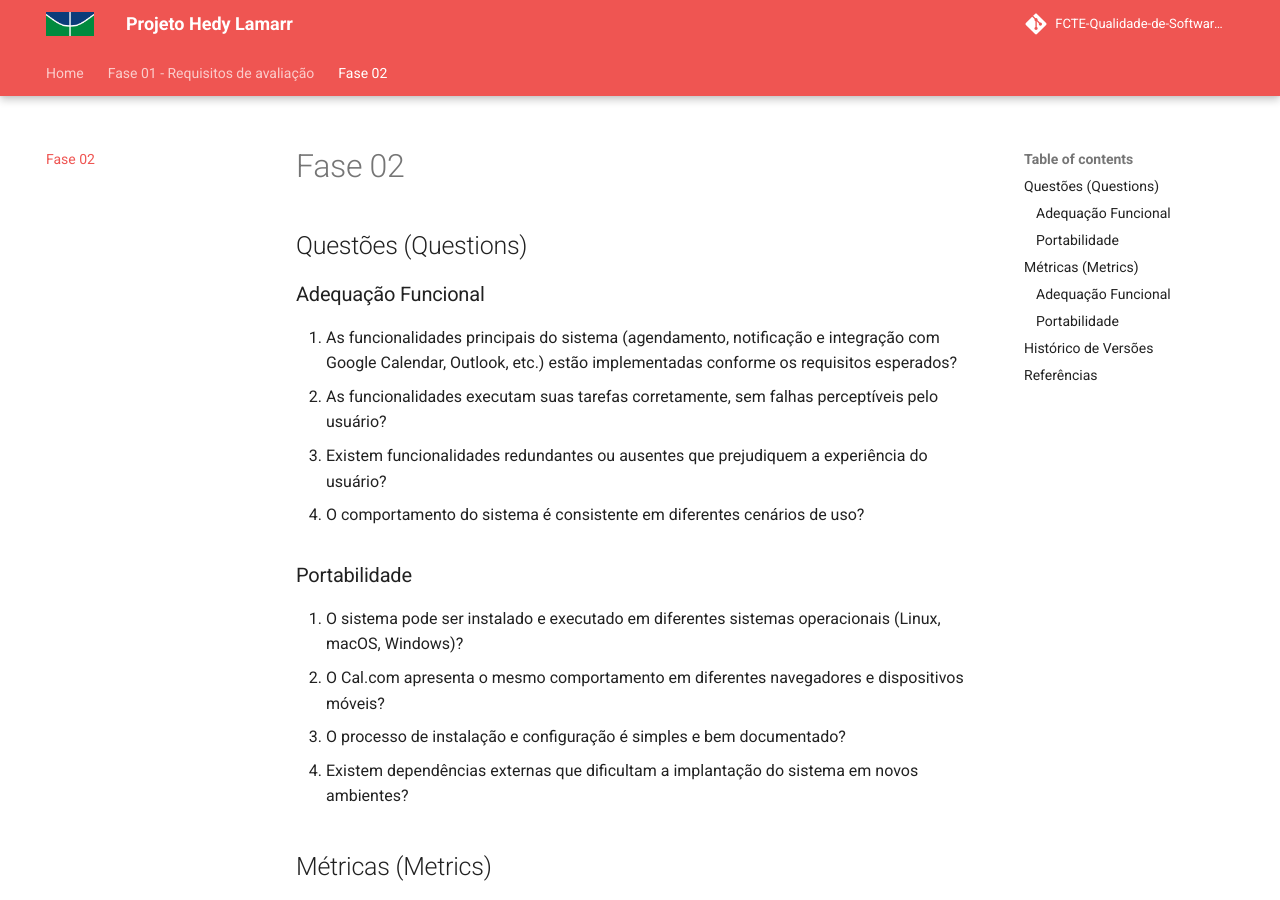
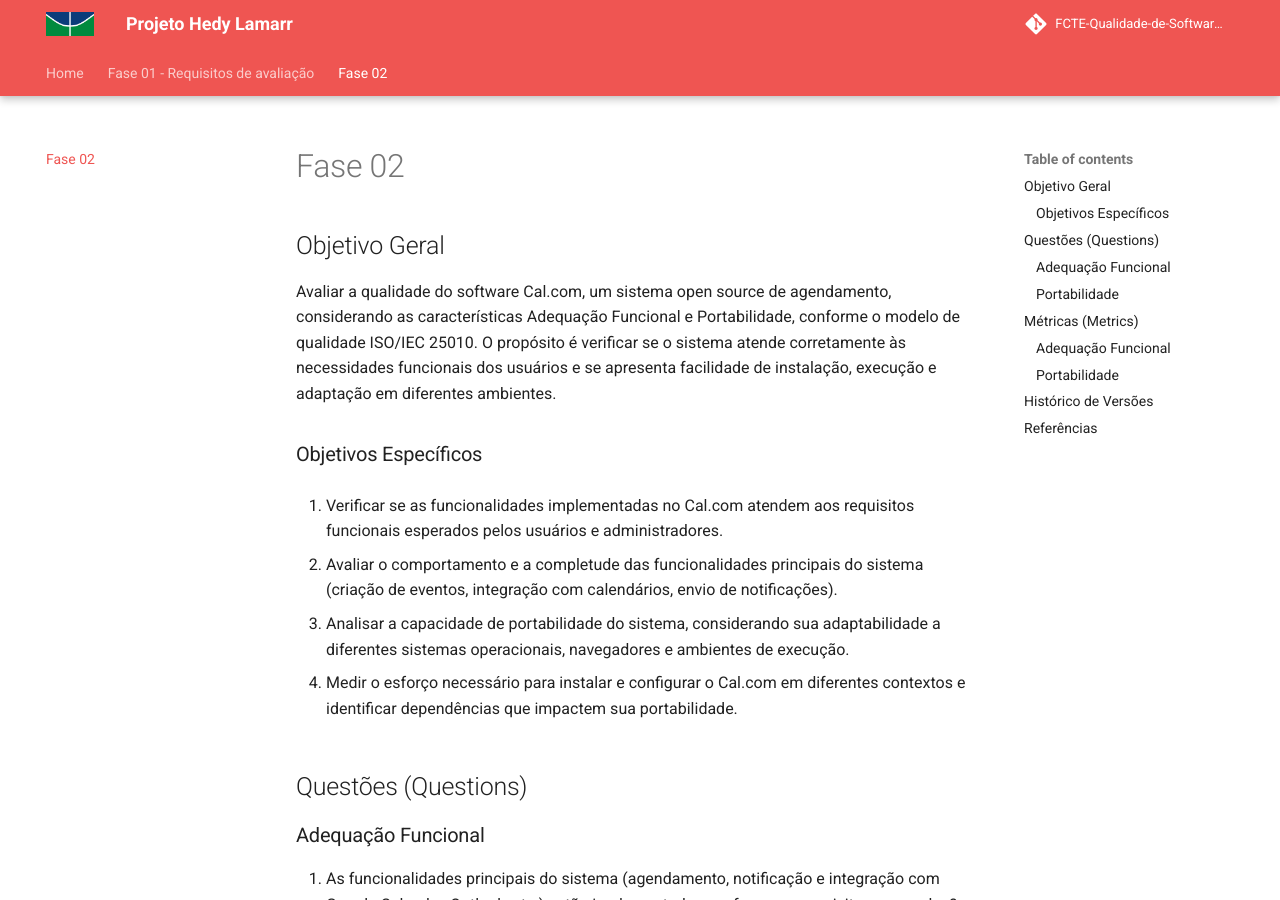
Before and after one commit to FCTE-Qualidade-de-Software-1/2025-2_T01_HEDDY-LAMAR, an MkDocs documentation site: the page built from docs/fase_2/index.md, in a window 1280 px wide and 900 px high. Built offline with MkDocs 1.6.1 and Material for MkDocs 9.7.7, drawn with Linux system fonts in a browser that asks for light colours; comment, search, counter and statistics services are not loaded; some of the changed text lies outside the part shown.

Commit message:
Update index.md

```diff
--- a/docs/fase_2/index.md
+++ b/docs/fase_2/index.md
@@ -1,4 +1,17 @@
 # Fase 02
+## Objetivo Geral
+
+Avaliar a qualidade do software Cal.com, um sistema open source de agendamento, considerando as características Adequação Funcional e Portabilidade, conforme o modelo de qualidade ISO/IEC 25010. O propósito é verificar se o sistema atende corretamente às necessidades funcionais dos usuários e se apresenta facilidade de instalação, execução e adaptação em diferentes ambientes.
+
+### Objetivos Específicos
+
+1. Verificar se as funcionalidades implementadas no Cal.com atendem aos requisitos funcionais esperados pelos usuários e administradores.
+
+2. Avaliar o comportamento e a completude das funcionalidades principais do sistema (criação de eventos, integração com calendários, envio de notificações).
+
+3. Analisar a capacidade de portabilidade do sistema, considerando sua adaptabilidade a diferentes sistemas operacionais, navegadores e ambientes de execução.
+
+4. Medir o esforço necessário para instalar e configurar o Cal.com em diferentes contextos e identificar dependências que impactem sua portabilidade.
 
 ## Questões (Questions)
 
@@ -45,6 +58,7 @@
 | :----- | :--------- | :---------------------------------------------------------------------- | :---------------------------------- |
 | `1.0`  | 12/10/2025 | Criação da estrutura inicial da página e criação das questões e métricas da adequação funcional | [Gustavo Haubert](https://github.com/GustavoHaubert) |
 | `1.1`  | 12/10/2025 | Criação das questões e métricas de portabilidade | [Atyrson Souto](https://github.com/Atyrson) |
+| `1.2`  | 12/10/2025 | Criação dos Objetivos | [Vinicius Alves](https://github.com/vinialves2020) |
 ---
 
 ## Referências
```
